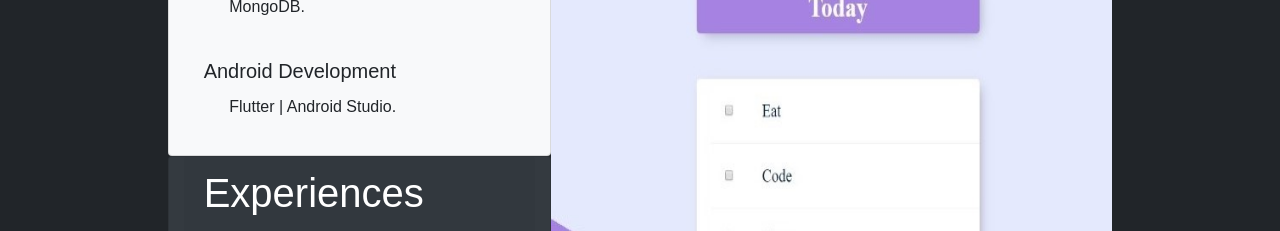
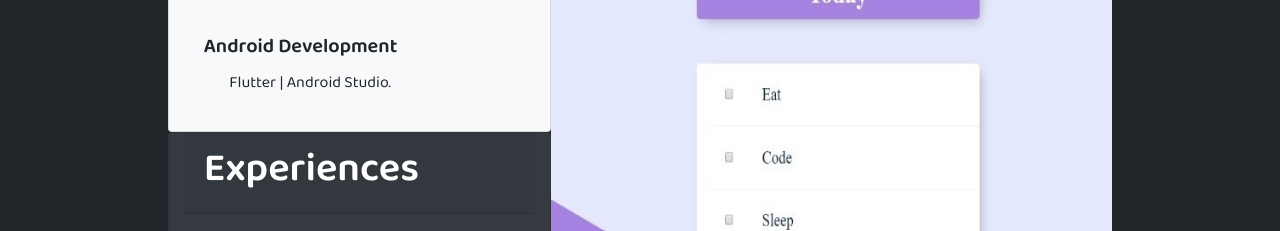
Before and after one commit to manojksarkar/portfolio, a plain HTML site: page index.html in a window 1280 px wide. Shown: the part 965-1196 px from the top of the page. Drawn offline with nearby package versions, Linux system fonts and the light colour scheme; files whose address does not match are found by name.

Commit message:
Update Font Properties

```diff
--- a/css/styles.css
+++ b/css/styles.css
@@ -3,13 +3,25 @@
     font-family: courgette;
 }
 
+@font-face {
+    src: url("../fonts/BalooPaaji2-Regular.ttf");
+    font-family: baloopaji-reg;
+}
+
+@font-face {
+    src: url("../fonts/BalooPaaji2-SemiBold.ttf");
+    font-family: baloopaji-sb;
+}
+
 body{
     background-color:  #212529 !important;
     text-align: center;
-    font-family: Arial, Helvetica, sans-serif;
+    font-family: baloopaji-reg;
 }
 
-
+h1, h2, h3, h4, h5, h6 {
+    font-family: baloopaji-sb;
+}
 
 /*////////////////////////// Header Section ////////////////////////*/
 
```
Also changed, not shown: fonts/BalooPaaji2-Bold.ttf (added), fonts/BalooPaaji2-ExtraBold.ttf (added), fonts/BalooPaaji2-Medium.ttf (added), fonts/BalooPaaji2-Regular.ttf (added), fonts/BalooPaaji2-SemiBold.ttf (added), fonts/OFL.txt (added).
